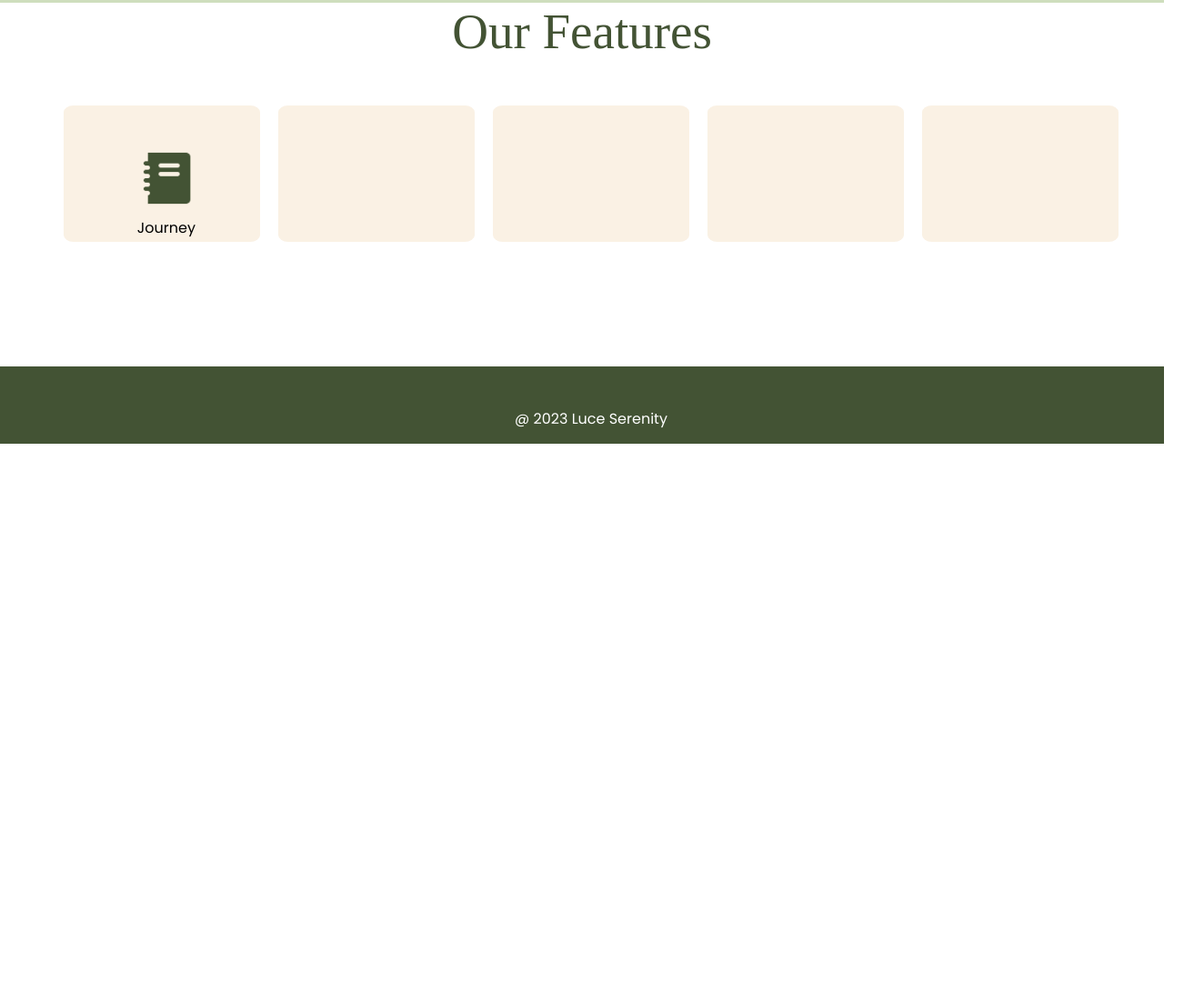
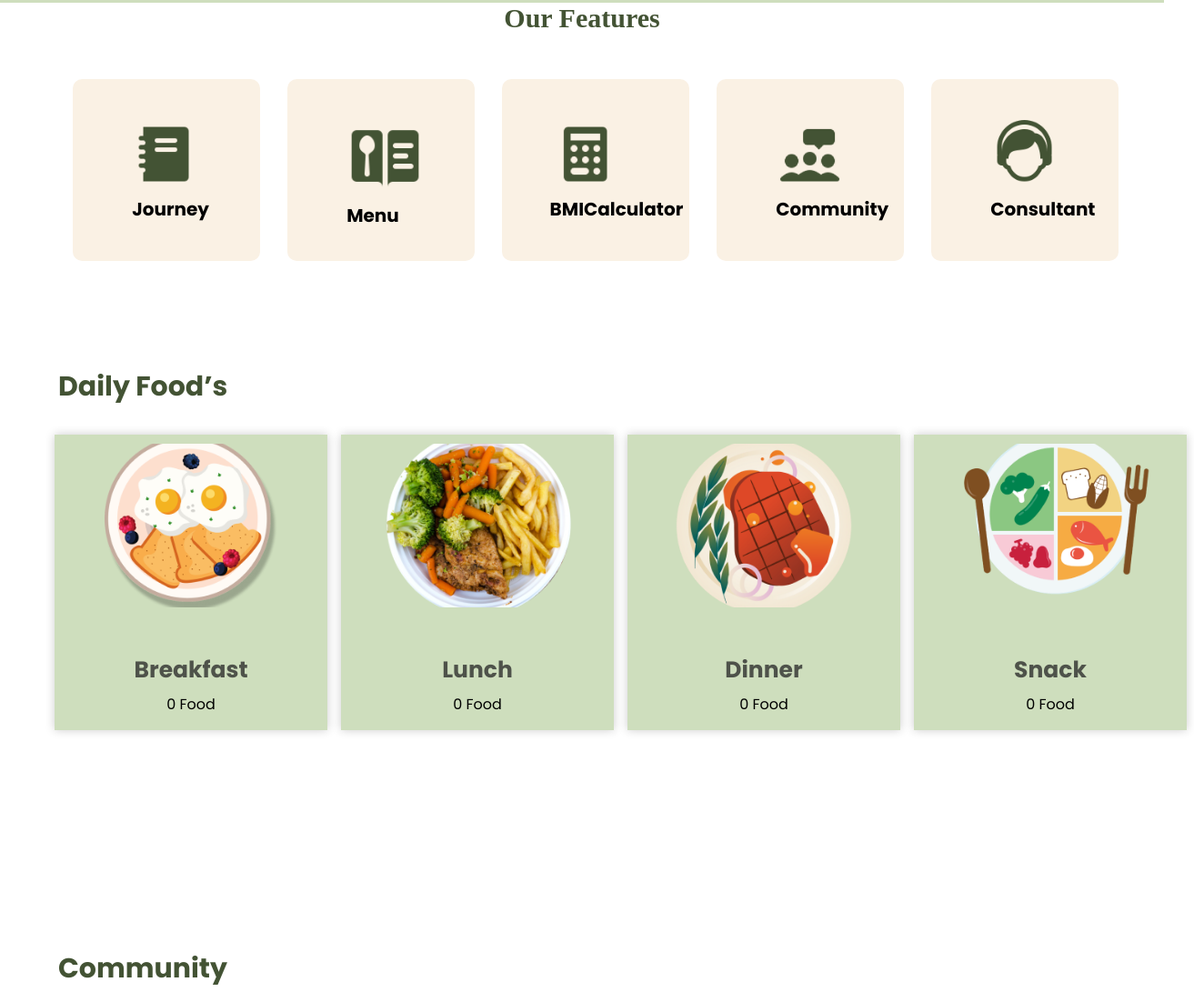
Before and after one commit to Salmarida/projects_macroo, a plain HTML site: page home-login.html in a window 1280 px wide. Shown: the part 797-1888 px from the top of the page at 91% size, 1313 px wide, since content can reach past the window. Before the commit the page ends 1285 px from the top, so only its background shows below. Drawn offline with nearby package versions, Linux system fonts and the light colour scheme.

Commit message:
Website_Calorifi

```diff
--- a/home-login.html
+++ b/home-login.html
@@ -18,12 +18,20 @@
       <div class="bx bx-menu" id="menu-icon"></div>
 
       <ul class="navbar">
-        <li><a href="home-login.html">Home</a></li>
+        <li><a href="home.html">Home</a></li>
         <li><a href="#">Menu</a></li>
         <li><a href="#">Journey</a></li>
         <li><a href="#">Community</a></li>
         <li><a href="about us.html">About</a></li>
       </ul>
+        <svg
+        xmlns="http://www.w3.org/2000/svg"
+        height="2em"
+        viewBox="0 0 512 512">
+        <path
+          d="M399 384.2C376.9 345.8 335.4 320 288 320H224c-47.4 0-88.9 25.8-111 64.2c35.2 39.2 86.2 63.8 143 63.8s107.8-24.7 143-63.8zM0 256a256 256 0 1 1 512 0A256 256 0 1 1 0 256zm256 16a72 72 0 1 0 0-144 72 72 0 1 0 0 144z" />
+      </svg>
+    </>
     </header>
 
     <!--- Home --->
@@ -40,6 +48,7 @@
       </div>
     </section>
 
+    <!--- Fitur --->
     <div class="fitur" id="fitur">
       <span>Our Features</span>
       <div class="row">
@@ -49,14 +58,120 @@
             Journey
           </div>
         </div>
-        <div class="col"></div>
-        <div class="col"></div>
-        <div class="col"></div>
-        <div class="col"></div>
+
+        <div class="col">
+          <div class="img-1">
+            <img src="img/Restaurant Menu.png" alt="image" />
+            Menu
+          </div>
+        </div>
+
+        <div class="col">
+          <div class="img-2">
+            <img src="img/Calculator.png" alt="image" />
+            BMICalculator
+          </div>
+        </div>
+
+        <div class="col">
+          <div class="img-3">
+            <img src="img/People Working Together.png" alt="image" />
+            Community
+          </div>
+        </div>
+
+        <div class="col">
+          <div class="img-4">
+            <img src="img/Man in Headphones.png" alt="image" />
+            Consultant
+          </div>
+        </div>
       </div>
     </div>
 
+    <!--- Daily Food --->
+    <div class="food" id="food">
+      <h1>Daily Food’s</h1>
+
+      <div class="menu_box">
+        <div class="menu_card">
+          <div class="menu_image">
+            <img src="img/mie.png" alt="" />
+          </div>
+
+          <div class="menu_info">
+            <h2>Breakfast</h2>
+            <p>0 Food</p>
+          </div>
+
+          <div class="small_card">
+            <i class="fa-solid fa-heart"></i>
+          </div>
+
+        </div>
+
+        <div class="menu_card">
+          <div class="menu_image">
+            <img src="img/lunch.png" alt="" />
+          </div>
+
+          <div class="menu_info">
+            <h2>Lunch</h2>
+            <p>0 Food</p>
+          </div>
+
+          <div class="small_card">
+            <i class="fa-solid fa-heart"></i>
+          </div>
+
+        </div>
+
+        <div class="menu_card">
+          <div class="menu_image">
+            <img src="img/dinner.png" alt="" />
+          </div>
+
+          <div class="menu_info">
+            <h2>Dinner</h2>
+            <p>0 Food</p>
+          </div>
+
+
+
+          <div class="small_card">
+            <i class="fa-solid fa-heart"></i>
+          </div>
+
+        </div>
+
+        <div class="menu_card">
+          <div class="menu_image">
+            <img src="img/snack.png" alt="" />
+          </div>
+
+          <div class="menu_info">
+            <h2>Snack</h2>
+            <p>0 Food</p>
+          </div>
+
+          <div class="small_card">
+            <i class="fa-solid fa-heart"></i>
+          </div>
+
+        </div>
+
+      </div>
+    </div>
+
+    <div class="community" id="community">
+      <span>Community</span>
+
+
+
+    </div>
+
     <footer>
+      <hr>
       <p class="end">@ 2023 Luce Serenity</p>
     </footer>
     <!--- link js--->
--- a/style1.css
+++ b/style1.css
@@ -199,10 +199,9 @@ footer {
   padding: 30px 0 0 20px;
   background: #435334;
 }
-footer .end {
+footer .end{
   display: flex;
-  align-items: center;
-  justify-content: center;
+  justify-content: left;
   padding: 15px;
   color: white;
 }
--- a/style2.css
+++ b/style2.css
@@ -149,10 +149,9 @@ footer {
   padding: 30px 0 0 20px;
   background: #435334;
 }
-footer .end {
+footer .end{
   display: flex;
-  align-items: center;
-  justify-content: center;
+  justify-content: left;
   padding: 15px;
   color: white;
 }
--- a/style3.css
+++ b/style3.css
@@ -45,6 +45,7 @@ header {
 
 .navbar {
   display: flex;
+  margin-left: 30%;
 }
 .navbar a {
   font-size: 1rem;
@@ -55,6 +56,7 @@ header {
 .navbar a:hover {
   color: blanchedalmond;
 }
+
 
 #menu-icon {
   font-size: 24px;
@@ -90,7 +92,6 @@ header {
   position: absolute;
 }
 
-
 .btn {
   padding: 10px 60px;
   margin-left: 90%;
@@ -116,7 +117,8 @@ header {
   display: flex;
   align-items: center;
   justify-content: center;
-    font-size: 55px;
+  font-size: 30px;
+  font-weight: 600;
   color: #435334;
   font-family: Montserrat;
 }
@@ -126,19 +128,150 @@ header {
   padding: 20px;
   display: flex;
 }
-.row .col .img{
-    width: 70px;
+.row .col .img {
+  width: 75px;
   position: relative;
   top: 5px;
-    margin-left: 30%;
+  margin-left: 20%;
+}
+.img-1 {
+  width: 85px;
+  position: relative;
+  top: 2px;
+  margin-left: 20%;
+}
+
+.img-2 {
+  width: 75px;
+  position: relative;
+  top: 5px;
+  margin-left: 10%;
+}
+.img-3 {
+  width: 75px;
+  position: relative;
+  top: 5px;
+  margin-left: 20%;
+}
+.img-4 {
+  width: 75px;
+  position: relative;
+  top: 5px;
+  margin-left: 20%;
 }
 .col {
   flex: 50%;
   padding: 40px;
-  height: 150px;
-  margin-left: 20px;
+  height: 200px;
+  margin-left: 30px;
   border-radius: 5%;
   background: #faf1e4;
+  font-family: Montserrat;
+  font-size: 20px;
+  font-weight: 700;
+}
+
+/*food*/
+.food {
+  width: 100%;
+  height: 80vh;
+  background: white;
+}
+
+.food h1 {
+  display: flex;
+  color: #435334;
+  justify-content: left;
+  font-size: 30px;
+  margin-left: 5%;
+  margin-bottom: 30px;
+}
+.food .menu_box {
+  width: 75%;
+  margin: 0 auto;
+  display: grid;
+  margin-right: 70%;
+  grid-template-columns: 1fr 1fr 1fr 1fr;
+  grid-gap: 15px;
+}
+
+.food .menu_box .menu_card {
+  width: 300px;
+  height: 325px;
+  margin-left: 20%;
+  padding-top: 10px;
+  margin-bottom: 20px;
+  box-shadow: 0 0 10px rgba(0, 0, 0, 0.2);
+  background: #CEDEBD;
+}
+
+.food .menu_box .menu_card .menu_image {
+  width: 300px;
+  height: 225px;
+  margin: 0 auto;
+  overflow: hidden;
+}
+
+.food .menu_box .menu_card .menu_image img {
+  width: 80%;
+  height: 80%;
+  margin-left: 10%;
+  object-fit: cover;
+  object-position: center;
+  transition: 0.3s;
+}
+
+.food .menu_box .menu_card .menu_image:hover img {
+  transform: scale(1.1);
+}
+
+.food .menu_box .menu_card .small_card {
+  width: 45px;
+  height: 45px;
+  float: right;
+  position: relative;
+  top: -240px;
+  right: -8px;
+  opacity: 0;
+  border-radius: 7px;
+  transition: 0.3s;
+}
+
+.food.menu_box .menu_card:hover .small_card {
+  position: relative;
+  top: -240px;
+  right: 20px;
+  opacity: 1;
+}
+.food .menu_box .menu_card .menu_info h2 {
+  width: 60%;
+  text-align: center;
+  margin: 5px auto 5px auto;
+  font-size: 25px;
+  color: #4e524a;
+}
+
+.food .menu_box .menu_card .menu_info p {
+  text-align: center;
+  margin-top: 8px;
+  line-height: 21px;
+}
+
+/*Community*/
+.community{
+  width: 100%;
+  height: 80vh;
+  background: white;
+}
+
+.community span{
+  display: flex;
+  font-weight: 800;
+  color: #435334;
+  justify-content: left;
+  font-size: 30px;
+  margin-left: 5%;
+  margin-bottom: 30px;
 }
 
 /*footer*/
@@ -147,10 +280,9 @@ footer {
   padding: 30px 0 0 20px;
   background: #435334;
 }
-footer .end {
+footer .end{
   display: flex;
-  align-items: center;
-  justify-content: center;
+  justify-content: left;
   padding: 15px;
   color: white;
 }
```
Also changed, not shown: about us.html (+2 -1 lines), home.html (+2 -1 lines), img/dinner.png (added), img/lunch.png (added), img/mie.png (added), img/snack.png (added). Lines whose indentation alone changed are shown as unchanged.
